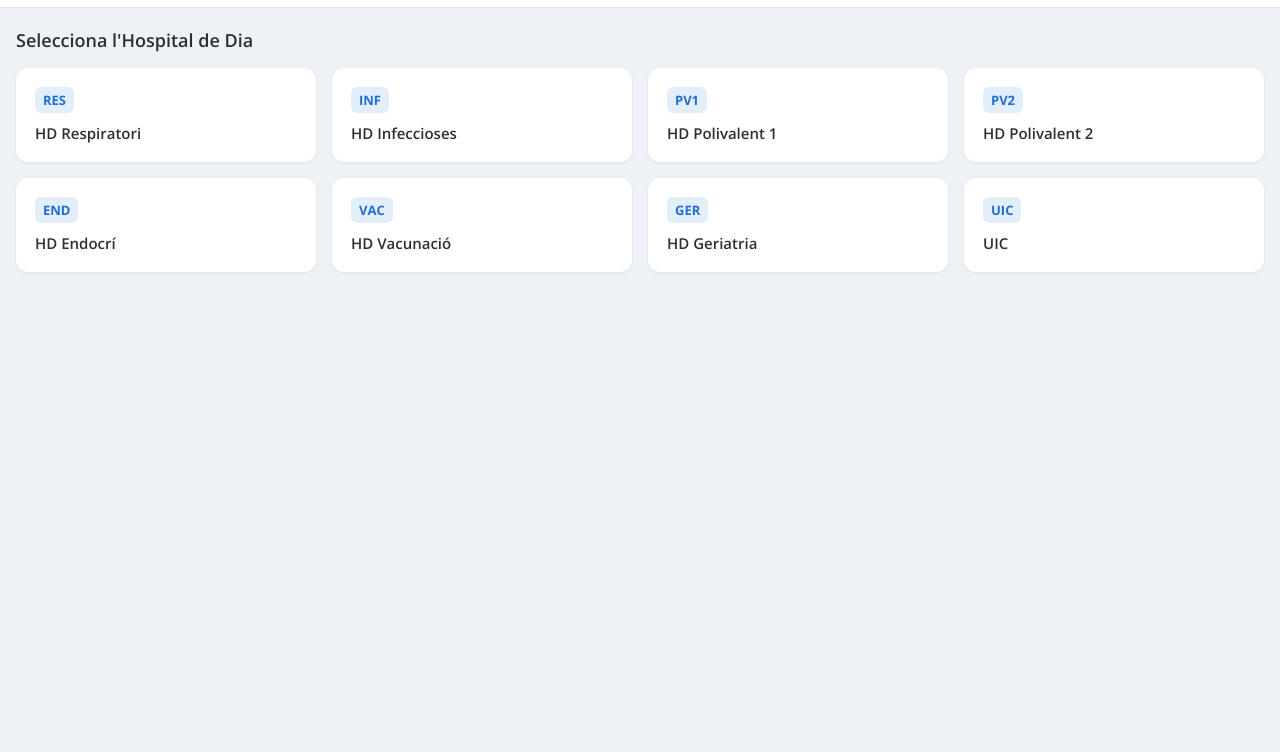
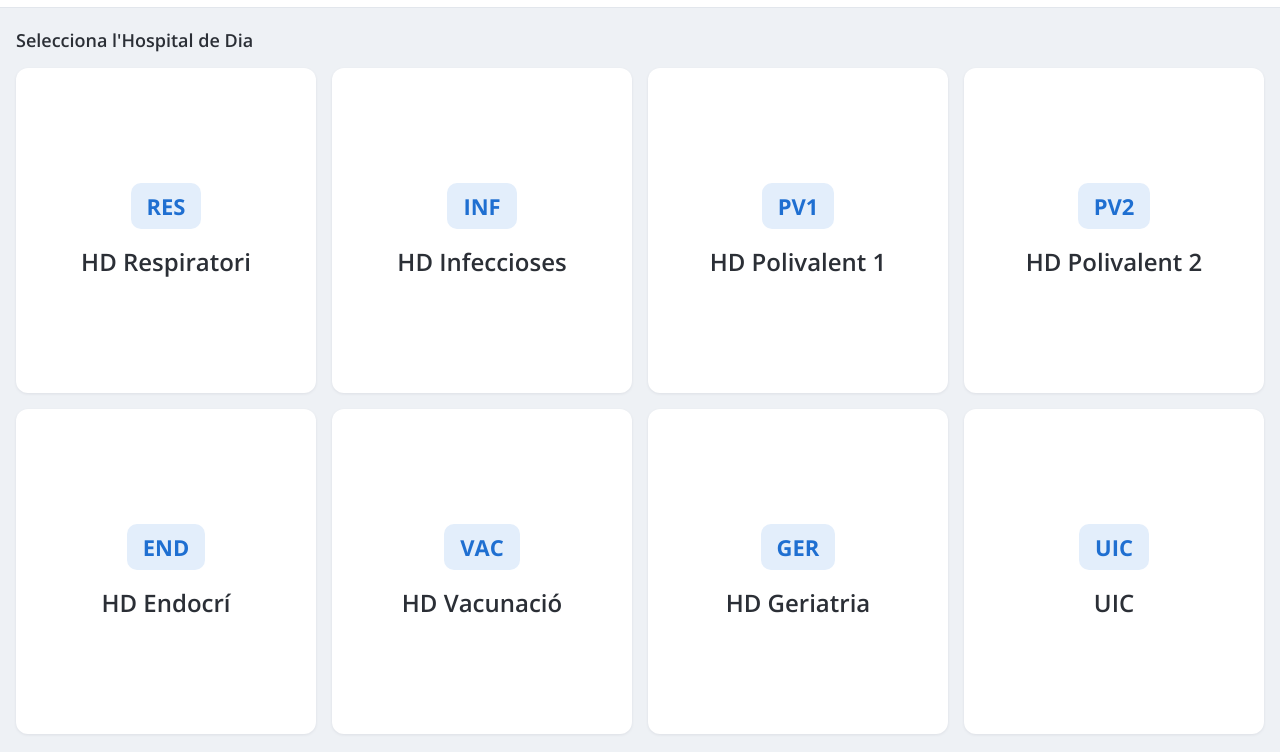
Before and after one commit to ArnauSamonRos/Curs-Cl-nic, a plain HTML site: page index.html in a window 1280 px wide. Shown: the part 48-800 px from the top of the page. Drawn offline with nearby package versions, Linux system fonts and the light colour scheme.

Commit message:
Pàgina inicial: les unitats ocupen tota la pantalla
Co-Authored-By: Claude Opus 5.5 <noreply@anthropic.com>
Claude-Session: https://claude.ai/code/session_01RDWwFEFyXCNCDxstqS9JWB

```diff
--- a/css/components.css
+++ b/css/components.css
@@ -83,3 +83,11 @@
 .subfields { display: contents; }
 .field-hint { font-size: 12px; color: var(--c-text-muted); min-height: 16px; }
 .note { font-size: 13px; padding: 10px 12px; border-radius: 8px; background: var(--c-warn-bg); color: var(--c-text); }
+
+/* Pàgina inicial: les unitats omplen tota la pantalla. */
+.grid-home { grid-template-columns: repeat(4, 1fr); grid-auto-rows: 1fr; height: calc(100vh - 56px - 32px - 46px); min-height: 360px; }
+.grid-home .unit { justify-content: center; align-items: center; text-align: center; gap: 16px; }
+.grid-home .unit-code { align-self: center; font-size: 22px; padding: 8px 16px; border-radius: 10px; }
+.grid-home .unit-name { font-size: clamp(16px, 2vw, 24px); }
+@media (max-width: 900px) { .grid-home { grid-template-columns: repeat(2, 1fr); } }
+@media (max-width: 500px) { .grid-home { height: auto; grid-auto-rows: 120px; } }
--- a/js/views/home.js
+++ b/js/views/home.js
@@ -6,7 +6,7 @@ import { t } from '../i18n/index.js';
 export function HomeView() {
   return h('section', {},
     h('h1', { class: 'page-title' }, t('home.title')),
-    h('div', { class: 'grid' },
+    h('div', { class: 'grid grid-home' },
       UNITS.map((u) => h('button', { class: 'card unit', onclick: () => navigate(`/unit/${u.id}`) },
         h('span', { class: 'unit-code' }, u.code),
         h('span', { class: 'unit-name' }, t(`units.${u.id}`)),
```
